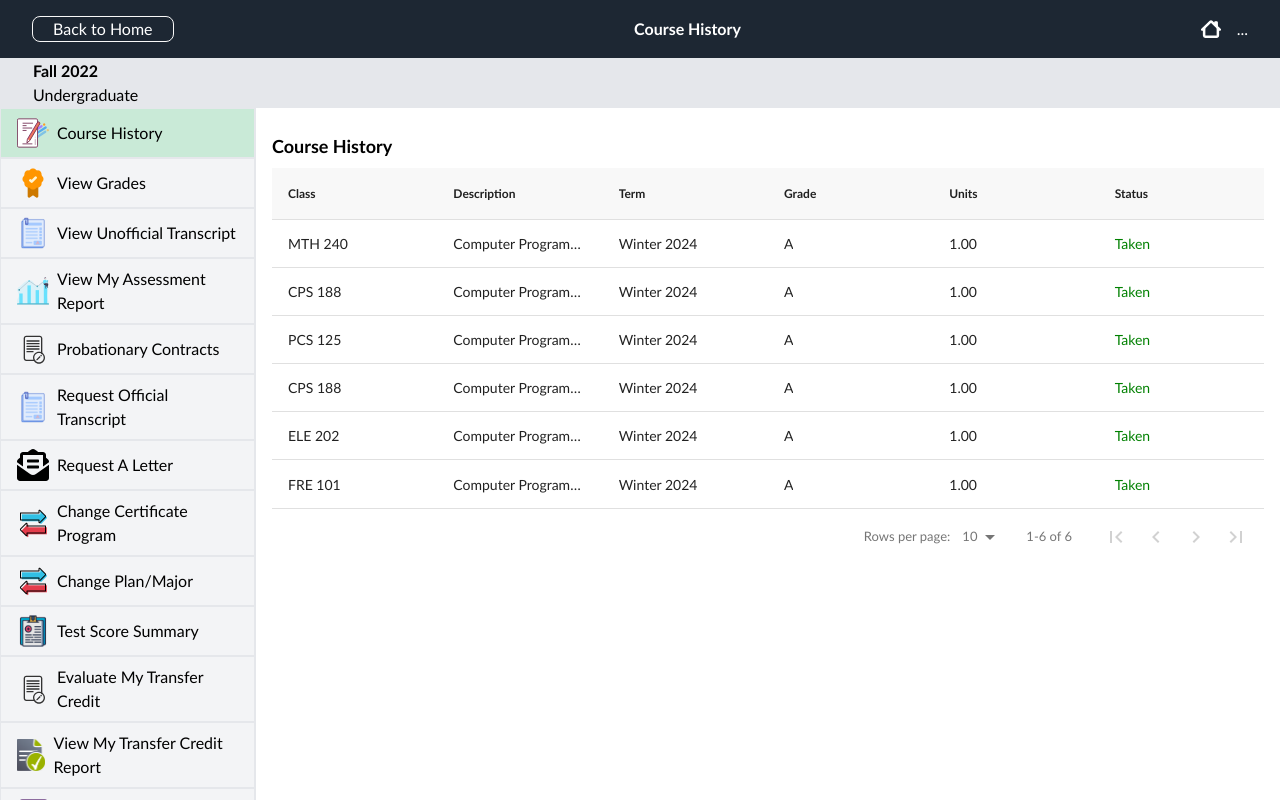
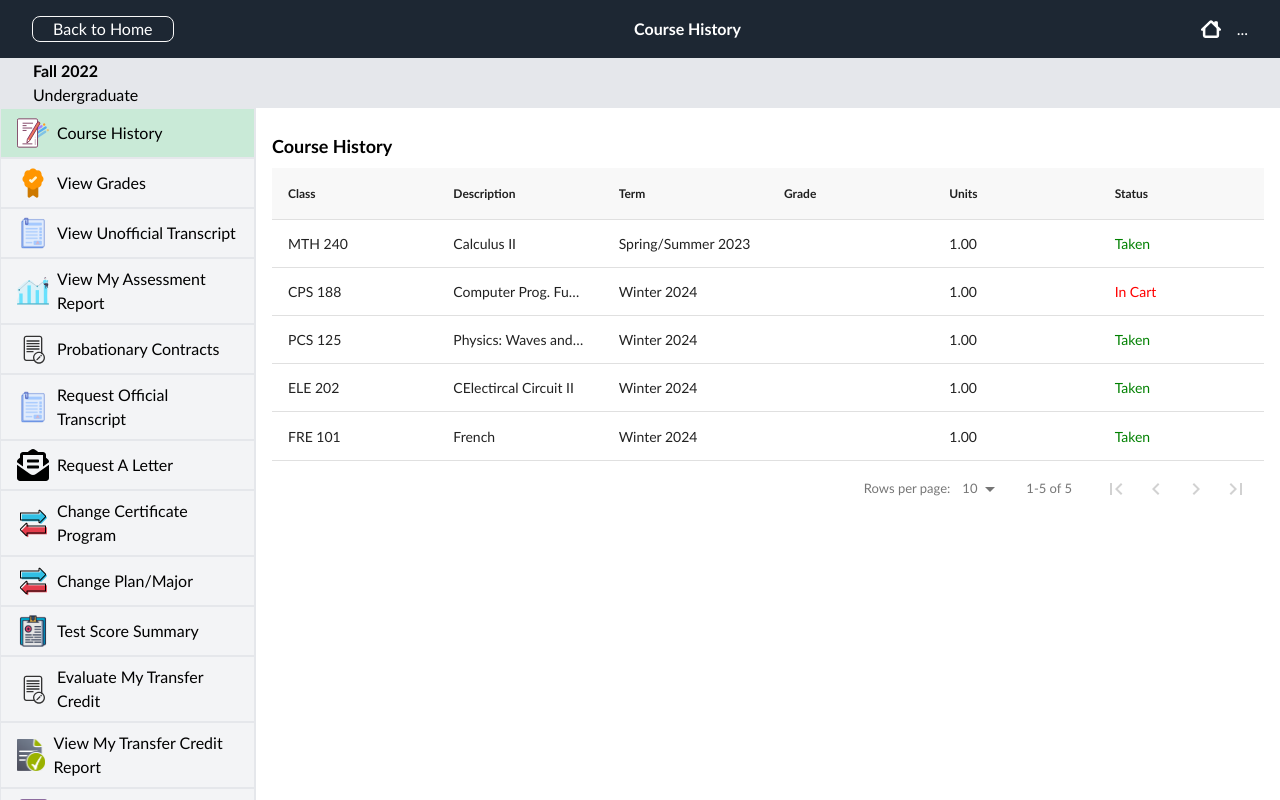
Before and after one commit to AnnasAhmed1/student-management-system, a React (Create React App) app: page /academic/course-history in a window 1280 px wide. Shown: the top 800 px of the page. Built offline with nearby package versions, Linux system fonts and the light colour scheme.

Commit message:
course-history-data-change

```diff
--- a/src/components/AcademicTable.jsx
+++ b/src/components/AcademicTable.jsx
@@ -47,49 +47,41 @@ const columns = [
 const data = [
   {
     class: "MTH 240",
-    description: "Computer Programming Fundamentals",
-    term: "Winter 2024",
-    grade: "A",
+    description: "Calculus II",
+    term: "Spring/Summer 2023",
+    grade: " ",
     units: "1.00",
     status: "Taken",
   },
   {
     class: "CPS 188",
-    description: "Computer Programming Fundamentals",
+    description: "Computer Prog. Fundamentals",
     term: "Winter 2024",
-    grade: "A",
+    grade: " ",
     units: "1.00",
-    status: "Taken",
+    status: "In Cart",
   },
   {
     class: "PCS 125",
-    description: "Computer Programming Fundamentals",
+    description: "Physics: Waves and Fields",
     term: "Winter 2024",
-    grade: "A",
-    units: "1.00",
-    status: "Taken",
-  },
-  {
-    class: "CPS 188",
-    description: "Computer Programming Fundamentals",
-    term: "Winter 2024",
-    grade: "A",
+    grade: " ",
     units: "1.00",
     status: "Taken",
   },
   {
     class: "ELE 202",
-    description: "Computer Programming Fundamentals",
+    description: "CElectircal Circuit II",
     term: "Winter 2024",
-    grade: "A",
+    grade: " ",
     units: "1.00",
     status: "Taken",
   },
   {
     class: "FRE 101",
-    description: "Computer Programming Fundamentals",
+    description: "French",
     term: "Winter 2024",
-    grade: "A",
+    grade: " ",
     units: "1.00",
     status: "Taken",
   },
```
